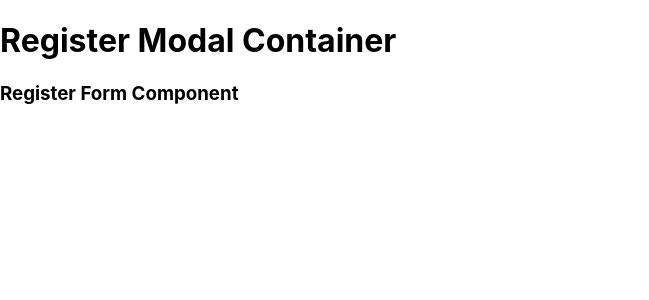
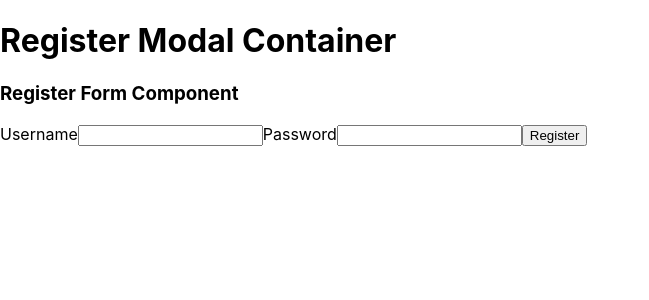
Before and after one commit to jennafritz/wander, a React (Create React App) app in the folder client/: page /register in a window 1280 px wide. Shown: the top 300 px of the page, without its empty margins (0-649 px from the left). Built offline with nearby package versions, Linux system fonts and the light colour scheme.

Commit message:
Got login and redirect functionality actually working - thanks to eric - but am leaving all commented-out code in this commit for reference.

```diff
--- a/client/src/App.js
+++ b/client/src/App.js
@@ -9,20 +9,132 @@ import ItineraryListContainer from './Containers/ItineraryListContainer';
 import RecItineraryListContainer from './Containers/RecItineraryListContainer';
 import ProfilePageContainer from './Containers/ProfilePageContainer';
 import {BrowserRouter as Router, Route} from 'react-router-dom'
+import {useEffect, useState} from 'react'
+import {useHistory} from 'react-router-dom'
 
 function App() {
+
+  const [user, setUser] = useState({})
+  // let history = useHistory()
+
+  const handleLogin = (loginObj, history) => {
+    fetch("http://localhost:3000/login", {
+        method: "POST",
+        headers: {"Content-Type": "application/json"},
+        body: JSON.stringify(loginObj)
+    })
+        .then(res => res.json())
+        .then(userInfo => {
+          console.log(userInfo.user)
+          console.log("second then")
+          if(userInfo.error){
+            alert(userInfo.error)
+          } else {
+            localStorage.token = userInfo.token
+            setUser(userInfo.user)
+            if(userInfo.user.id && userInfo.user.travel_season){
+              history.push("/profile")
+            } else if (userInfo.user.id) {
+              history.push("/questionnaire")
+        }
+        }})
+        // .then(() => {
+        //   if(user.id && user.travel_season){
+        //     return history.push("/profile")
+        //   } else if (user.id) {
+        //     return history.push("/questionnaire")
+        //   }
+        // })
+        // (user.id && user.travel_season) ? history.push("/profile")
+        //   : (user.id) ? history.push("/questionnaire") : null
+          // console.log("third then")
+          // if(user.id && user.travel_season){
+          //   history.push("/profile")
+          // } else if (user.id) {
+          //   history.push("/questionnaire")
+          // }
+          // handleLoginRedirect(history)
+        // )
+  }
+
+  // const handleLoginRedirect = (history) => {
+  //   console.log("handleLoginRedirect")
+  //   console.log(user)
+  //   if(user.id && user.budget){
+  //     history.push("/profile")
+  //   } else if (user.id) {
+  //     history.push("/profileSetup")
+  //   }
+  // }
+
+  // const handleLoginRedirect = () => {
+  //   console.log("handleLoginRedirect")
+  //   console.log(user)
+  //   // if(user.id && user.travel_season){
+  //   //   history.push("/profile")
+  //   // } else if (user.id) {
+  //   //   history.push("/questionnaire")
+  //   // }
+  // }
+
+  // useEffect(() => {
+  //   if(user.id && user.budget){
+  //     history.push("/profile")
+  //   } else if (user.id){
+  //     history.push("questionnaire")
+  //   }
+  //   // handleLoginRedirect()
+  // }, [user])
+
+  //tried to remake handleLogin as async function but don't really know what's going on
+    // const handleLogin = async (loginObj, history) => {
+    //   const fetcher = await fetch("http://localhost:3000/login", {
+    //       method: "POST",
+    //       headers: {"Content-Type": "application/json"},
+    //       body: JSON.stringify(loginObj)
+    //   })
+    //       // .then(res => res.json())
+
+    //       // .then(userInfo => {
+    //         const response = await fetcher.json()
+    //         console.log(response.user)
+    //         console.log("second then")
+    //         if(response.error){
+    //           alert(response.error)
+    //         } else {
+    //           localStorage.token = response.token
+    //           const finalUser = await setUser(response.user)
+    //           return finalUser
+    //         }
+    //       // })
+    //       // .then((mystery) => {
+    //       //   console.log("third then")
+    //       //   console.log(mystery)
+    //       //   handleLoginRedirect(history)})
+    // }
+
+  function handleRegister(registerObj) {
+    fetch("http://localhost:3000/register", {
+        method: "POST",
+        headers: {"Content-Type": "application/json"},
+        body: JSON.stringify(registerObj)
+    })
+        .then(res => res.json())
+        .then(userObj => console.log(userObj))
+  }
+
   return (
     <Router>
       <div>
         <Route exact path="/" render={() => <HomePageContainer />} />
-        <Route exact path="/login" render={() =><LoginModalContainer />} />
-        <Route exact path="/register" render={() =><RegisterModalContainer />} />
-        <Route exact path="/profileSetup" render={() => <ProfileSetupContainer />} />
+        <Route exact path="/login" render={(routerProps) => <LoginModalContainer routerProps={routerProps} handleLogin={handleLogin}/>} />
+        <Route exact path="/register" render={(routerProps) => <RegisterModalContainer routerProps={routerProps} handleRegister={handleRegister}/>} />
+        <Route exact path="/questionnaire" render={() => <ProfileSetupContainer />} />
         <Route exact path="/submitATrip" render={() => <SubmitATripForm />} />
         <Route exact path="/myJourneys" render={() => <MyJourneysContainer />} />
         <Route exact path="/itineraryList" render={() => <ItineraryListContainer />} />
         <Route exact path="/recommendedItineraries" render={() => <RecItineraryListContainer />} />
-        <Route exact path="/profile" render={() => <ProfilePageContainer />} />
+        <Route exact path="/profile" render={() => <ProfilePageContainer user={user}/>} />
       </div>
     </Router>
   );
--- /dev/null
+++ b/client/src/ClassApp.js
@@ -0,0 +1,86 @@
+import './App.css';
+import React, {Component} from 'react';
+import HomePageContainer from './Containers/HomePageContainer';
+import LoginModalContainer from './Containers/LoginModalContainer';
+import RegisterModalContainer from './Containers/RegisterModalContainer';
+import ProfileSetupContainer from './Containers/ProfileSetupContainer';
+import SubmitATripForm from './Components/SubmitATripForm';
+import MyJourneysContainer from './Containers/MyJourneysContainer';
+import ItineraryListContainer from './Containers/ItineraryListContainer';
+import RecItineraryListContainer from './Containers/RecItineraryListContainer';
+import ProfilePageContainer from './Containers/ProfilePageContainer';
+import {BrowserRouter as Router, Route} from 'react-router-dom'
+// import {useEffect, useState} from 'react'
+
+class App extends Component {
+
+  constructor(){
+    super()
+    this.state = {
+      user: {}
+    }
+  }
+//   const [user, setUser] = useState({})
+
+  handleLogin = (loginObj, history) => {
+    fetch("http://localhost:3000/login", {
+        method: "POST",
+        headers: {"Content-Type": "application/json"},
+        body: JSON.stringify(loginObj)
+    })
+        .then(res => res.json())
+        .then(userInfo => {
+          console.log(userInfo.user)
+          console.log("second then")
+          if(userInfo.error){
+            alert(userInfo.error)
+          } else {
+            localStorage.token = userInfo.token
+            this.setState({user: userInfo.user})
+          }
+        })
+        .then(() => {
+          console.log("third then")
+          this.handleLoginRedirect(history)})
+  }
+
+  handleLoginRedirect = (history) => {
+    console.log("handleLoginRedirect")
+    console.log(this.state.user)
+    if(this.state.user.id && this.state.user.travel_season){
+      history.push("/profile")
+    } else if (this.state.user.id) {
+      history.push("/questionnaire")
+    }
+  }
+
+  handleRegister = (registerObj) => {
+    fetch("http://localhost:3000/register", {
+        method: "POST",
+        headers: {"Content-Type": "application/json"},
+        body: JSON.stringify(registerObj)
+    })
+        .then(res => res.json())
+        .then(userObj => console.log(userObj))
+  }
+
+  render() {
+    return (
+        <Router>
+        <div>
+            <Route exact path="/" render={() => <HomePageContainer />} />
+            <Route exact path="/login" render={(routerProps) => <LoginModalContainer routerProps={routerProps} handleLogin={this.handleLogin}/>} />
+            <Route exact path="/register" render={(routerProps) => <RegisterModalContainer routerProps={routerProps} handleRegister={this.handleRegister}/>} />
+            <Route exact path="/questionnaire" render={() => <ProfileSetupContainer />} />
+            <Route exact path="/submitATrip" render={() => <SubmitATripForm />} />
+            <Route exact path="/myJourneys" render={() => <MyJourneysContainer />} />
+            <Route exact path="/itineraryList" render={() => <ItineraryListContainer />} />
+            <Route exact path="/recommendedItineraries" render={() => <RecItineraryListContainer />} />
+            <Route exact path="/profile" render={() => <ProfilePageContainer user={this.state.user}/>} />
+        </div>
+        </Router>
+    );
+    }
+}
+
+export default App;
--- a/client/src/Components/Profile.js
+++ b/client/src/Components/Profile.js
@@ -1,6 +1,17 @@
-function Profile() {
+function Profile({user}) {
+
+    console.log(user)
     return (
-        <h3>Profile Component</h3>
+        <div>
+            <h3>Profile Component</h3>
+
+            <img src={user.picture} alt="profile picture"/>
+            <h2>{user.username}</h2>
+            <h4>{user.travel_season}</h4>
+            <h4>{user.travel_length}</h4>
+            <h4>{user.travel_locale}</h4>
+            <h4>{user.travel_type}</h4>
+        </div>
     )
   }
 
--- a/client/src/Components/RegisterForm.js
+++ b/client/src/Components/RegisterForm.js
@@ -1,6 +1,44 @@
-function RegisterForm() {
+import {useState} from 'react'
+
+function RegisterForm({handleRegister}) {
+
+    const [formData, setFormData] = useState({
+        username: "",
+        password: ""
+    })
+
+    function handleChange(event) {
+        const key = event.target.id
+        setFormData({
+            ...formData,
+            [key]: event.target.value
+        })
+    }
+
     return (
-        <h3>Register Form Component</h3>
+        <div>
+            <h3>Register Form Component</h3>
+            <form onSubmit={(event) => {
+                event.preventDefault()
+                handleRegister(formData)
+            }}>
+                <label htmlFor="username">Username</label>
+                <input
+                type="text"
+                id="username"
+                value={formData.username}
+                onChange={handleChange}
+                />
+                <label htmlFor="password">Password</label>
+                <input
+                type="password"
+                id="password"
+                value={formData.password}
+                onChange={handleChange}
+                />
+                <input type="submit" value="Register"/>
+            </form>
+        </div>
     )
   }
 
--- a/client/src/Containers/LoginModalContainer.js
+++ b/client/src/Containers/LoginModalContainer.js
@@ -1,10 +1,10 @@
 import LoginForm from "../Components/LoginForm";
 
-function LoginModalContainer() {
+function LoginModalContainer({handleLogin, routerProps}) {
     return (
         <div>
             <h1>Login Modal Container</h1>
-            <LoginForm />
+            <LoginForm {...routerProps} handleLogin={handleLogin}/>
         </div>
     )
   }
--- a/client/src/Containers/ProfilePageContainer.js
+++ b/client/src/Containers/ProfilePageContainer.js
@@ -3,12 +3,13 @@ import MyItinerariesPreviewContainer from './MyItinerariesPreviewContainer'
 import Profile from '../Components/Profile'
 import NavBar from '../Components/NavBar'
 
-function ProfilePageContainer() {
+function ProfilePageContainer({user}) {
+    console.log("profile container", user)
     return (
         <div>
             <NavBar />
             <h1>Profile Page Container</h1>
-            <Profile />
+            <Profile user={user}/>
             <MyItinerariesPreviewContainer />
             <RecItineraryPreviewContainer />
         </div>
--- a/client/src/Containers/RegisterModalContainer.js
+++ b/client/src/Containers/RegisterModalContainer.js
@@ -1,10 +1,10 @@
 import RegisterForm from "../Components/RegisterForm";
 
-function RegisterModalContainer() {
+function RegisterModalContainer({handleRegister, routerProps}) {
     return (
         <div>
             <h1>Register Modal Container</h1>
-            <RegisterForm />
+            <RegisterForm {...routerProps} handleRegister={handleRegister}/>
         </div>
     )
   }
--- a/client/src/index.js
+++ b/client/src/index.js
@@ -2,6 +2,7 @@ import React from 'react';
 import ReactDOM from 'react-dom';
 import './index.css';
 import App from './App';
+import ClassApp from './ClassApp'
 import reportWebVitals from './reportWebVitals';
 
 ReactDOM.render(
```
Also changed, not shown: client/src/Components/LoginForm.js (+5 -14 lines), 1 other file (tests, documents, lock files or other folders).
